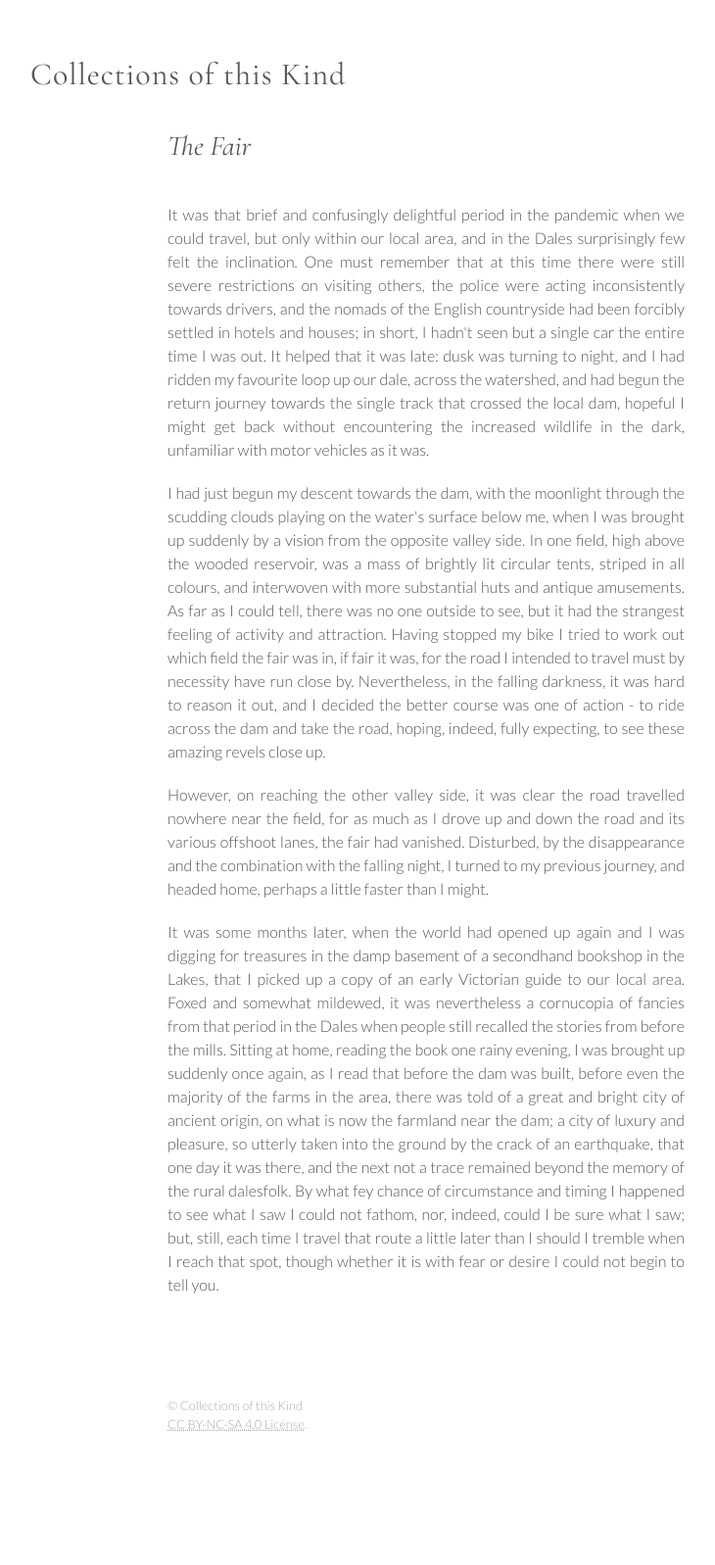
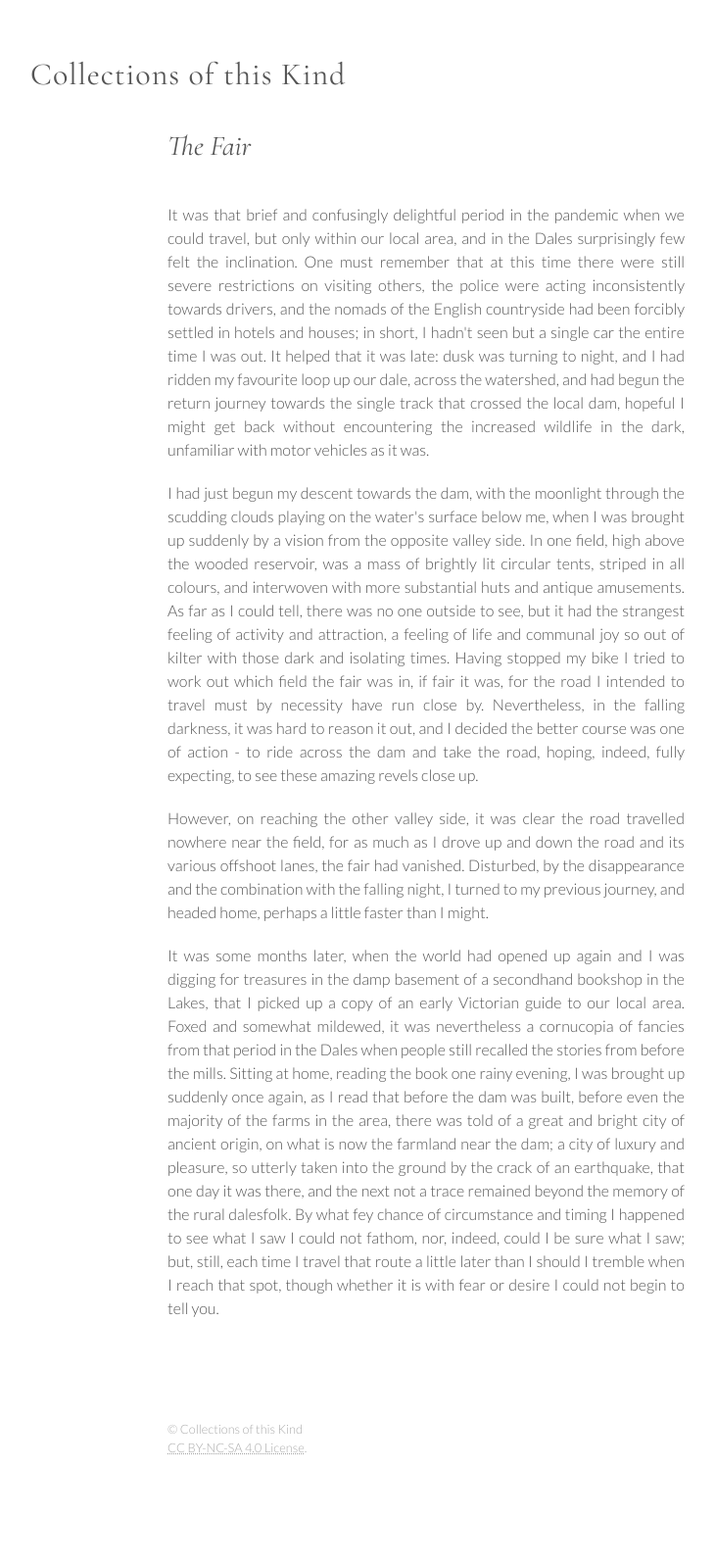
Before and after one commit to CollectionsOfThisKind/collectionsofthiskind.github.io, a Jekyll site: the page built from pages/diary/thefair.html, in a window 1280 px wide. Shown: the whole page at 98% size, without its empty margins (79-809 px from the left). Built offline with Jekyll 4.4.1, drawn with Linux system fonts in a browser that asks for light colours; before the commit the page ends 1573 px from its top, so only the background shows below that.

Commit message:
Add files via upload

```diff
--- a/pages/diary/thefair.html
+++ b/pages/diary/thefair.html
@@ -18,7 +18,7 @@ layout: page
 It was that brief and confusingly delightful period in the pandemic when we could travel, but only within our local area, and in the Dales surprisingly few felt the inclination. One must remember that at this time there were still severe restrictions on visiting others, the police were acting inconsistently towards drivers, and the nomads of the English countryside had been forcibly settled in hotels and houses; in short, I hadn't seen but a single car the entire time I was out. It helped that it was late: dusk was turning to night, and I had ridden my favourite loop up our dale, across the watershed, and had begun the return journey towards the single track that crossed the local dam, hopeful I might get back without encountering the increased wildlife in the dark, unfamiliar with motor vehicles as it was.
 </p>
 <p>
-I had just begun my descent towards the dam, with the moonlight through the scudding clouds playing on the water's surface below me, when I was brought up suddenly by a vision from the opposite valley side. In one field, high above the wooded reservoir, was a mass of brightly lit circular tents, striped in all colours, and interwoven with more substantial huts and antique amusements. As far as I could tell, there was no one outside to see, but it had the strangest feeling of activity and attraction. Having stopped my bike I tried to work out which field the fair was in, if fair it was, for the road I intended to travel must by necessity have run close by. Nevertheless, in the falling darkness, it was hard to reason it out, and I decided the better course was one of action - to ride across the dam and take the road, hoping, indeed, fully expecting, to see these amazing revels close up.
+I had just begun my descent towards the dam, with the moonlight through the scudding clouds playing on the water's surface below me, when I was brought up suddenly by a vision from the opposite valley side. In one field, high above the wooded reservoir, was a mass of brightly lit circular tents, striped in all colours, and interwoven with more substantial huts and antique amusements. As far as I could tell, there was no one outside to see, but it had the strangest feeling of activity and attraction, a feeling of life and communal joy so out of kilter with those dark and isolating times. Having stopped my bike I tried to work out which field the fair was in, if fair it was, for the road I intended to travel must by necessity have run close by. Nevertheless, in the falling darkness, it was hard to reason it out, and I decided the better course was one of action - to ride across the dam and take the road, hoping, indeed, fully expecting, to see these amazing revels close up.
 </p>
 <p>
 However, on reaching the other valley side, it was clear the road travelled nowhere near the field, for as much as I drove up and down the road and its various offshoot lanes, the fair had vanished. Disturbed, by the disappearance and the combination with the falling night, I turned to my previous journey, and headed home, perhaps a little faster than I might.
```
